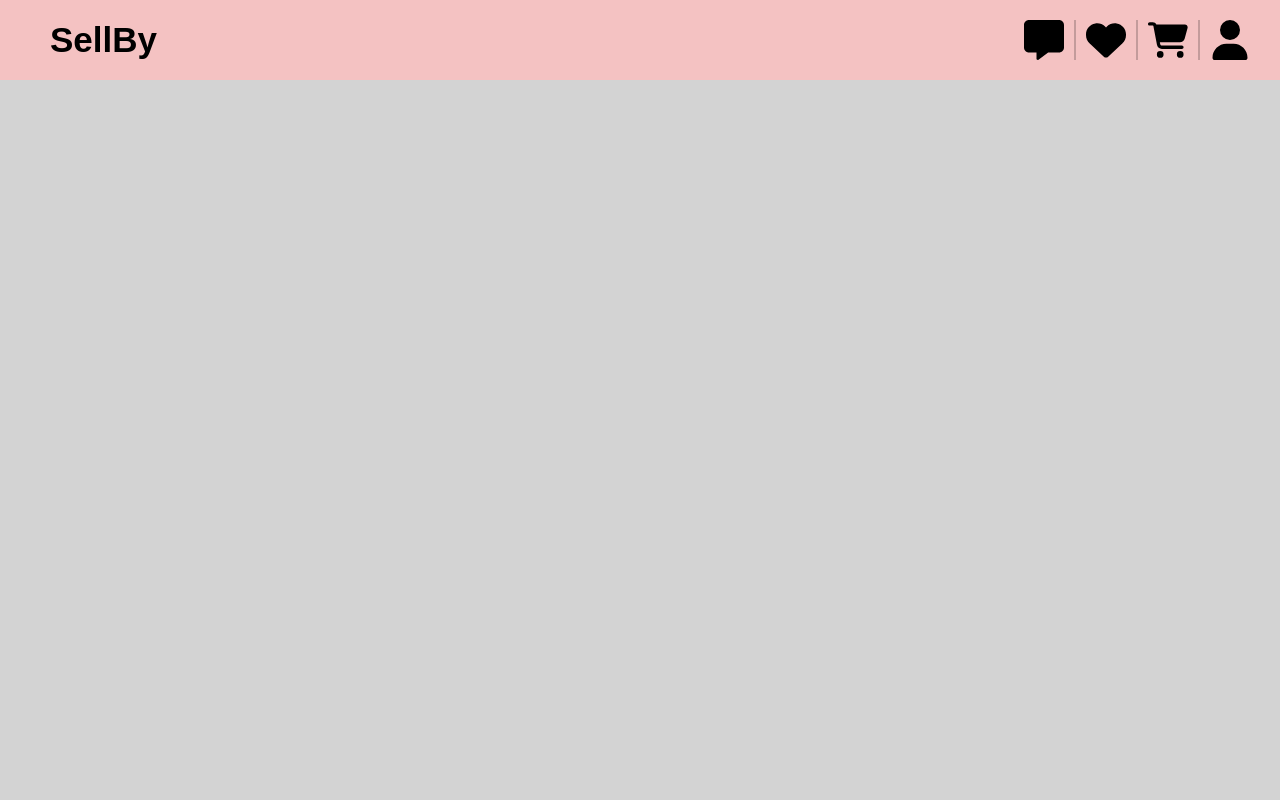
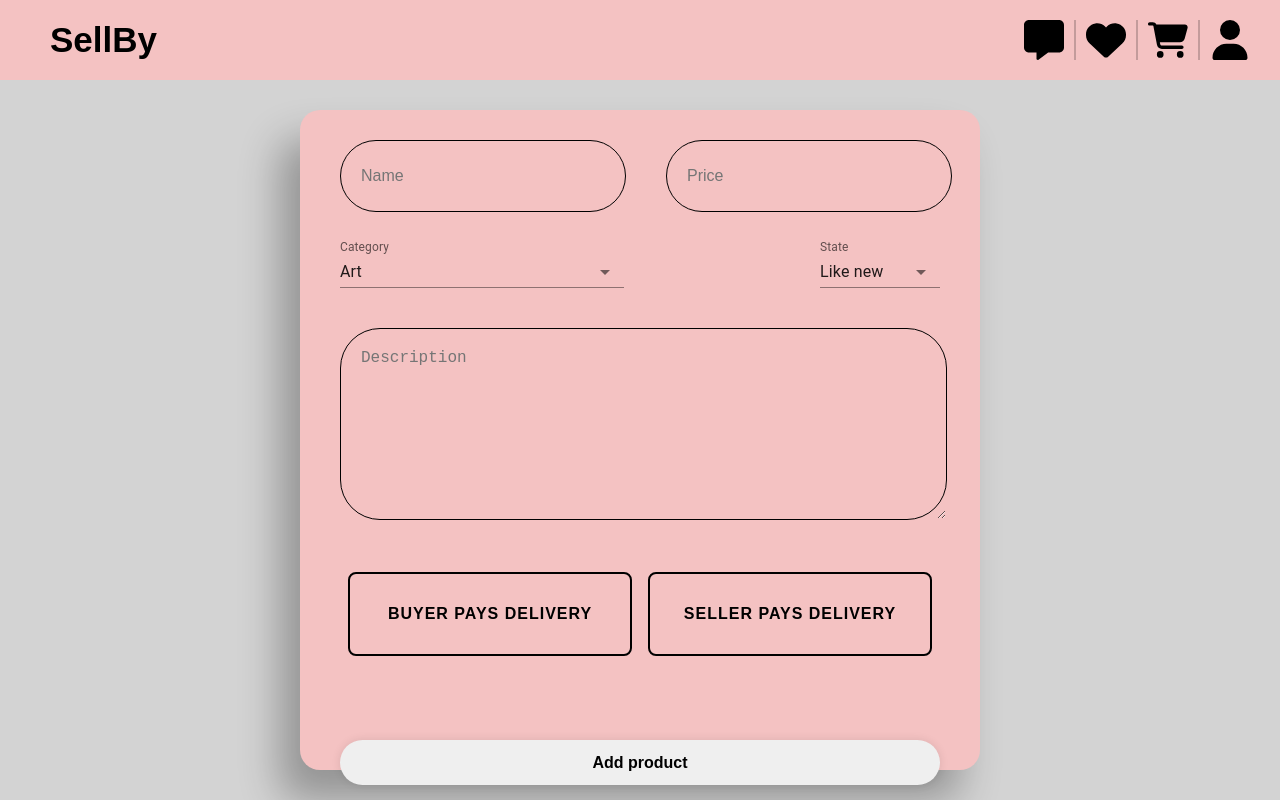
Before and after one commit to Boon40/SellBy-Front, a React (Create React App) app: page /addProduct in a window 1280 px wide. Before the commit this address had no page. Built offline with nearby package versions, Linux system fonts and the light colour scheme.

Commit message:
add product page templete

```diff
--- a/src/App.js
+++ b/src/App.js
@@ -6,6 +6,7 @@ import ProductPage from './components/product-page/ProductPage';
 import LoginPage from './components/login-page/LoginPage';
 import RegisterPage from './components/register-page/RegisterPage';
 import Header from './components/header/Header';
+import AddProductPage from './components/add-product-page/AddProductPage';
 
 function App() {
   return (
@@ -18,6 +19,7 @@ function App() {
           <Route path="/product/:id" element={<ProductPage/>} />
           <Route path="/login" element={<LoginPage/>} />
           <Route path="/register" element={<RegisterPage/>} />
+          <Route path="/addProduct" element={<AddProductPage/>}></Route>
         </Routes>
 
       </BrowserRouter>
--- /dev/null
+++ b/src/components/add-product-page/AddProductPage.css
@@ -0,0 +1,119 @@
+.page-container{
+    background: lightgray;
+    display: flex;
+    justify-content: center;
+    align-items: center;
+    min-height: 90vh;
+    flex-direction: column;
+}
+
+.main-container{
+    background-color: #F4C2C2;
+    height: 600px;
+    width: 600px;
+    border-radius: 20px;
+    padding: 30px 40px;
+    box-shadow: -20px 30px 40px rgba(0, 0, 0, 0.3);
+    display: flex;
+    flex-direction: column;
+    justify-content: space-around;
+}
+
+.small-container{
+    display: flex;
+    justify-content: space-between;
+}
+
+.small-container,
+.description-container{
+    margin-bottom: 40px;
+}
+
+.name-container input,
+.price-container input{
+    width: 80%;
+    height: 50%;
+    background: transparent;
+    border: none;
+    outline: none;
+    border: 1px solid black;
+    border-radius: 40px;
+    font-size: 16px;
+    padding: 20px 45px 20px 20px;
+    padding-left: 20px;
+}
+
+.description-container textarea{
+    width: 90%;
+    height: 150px;
+    background: transparent;
+    border: none;
+    outline: none;
+    border: 1px solid black;
+    border-radius: 40px;
+    font-size: 16px;
+    padding: 20px 45px 20px 20px;
+    padding-left: 20px;
+}
+
+.delivery-container{
+    position: relative;
+    height: 5rem;
+    width: 50%;
+    margin: 0.5rem;
+}
+
+.delivery-container input{
+    position: absolute;
+    height: 100%;
+    width: 100%;
+    margin: 0;
+    cursor: pointer;
+    z-index: 2;
+    opacity: 0;
+}
+
+.delivery-container .radio-button-title{
+    display: flex;
+    flex-direction: column;
+    align-items: center;
+    justify-content: center;
+    height: 100%;
+    border: 2px solid black;
+    border-radius: 8px;
+    transition: all 300ms ease;
+}
+
+.delivery-container label{
+    color: black;
+    font-weight: 600;
+    text-transform: uppercase;
+    letter-spacing: 1px;
+}
+
+input:checked + .radio-button-title{
+    background-color: #e91e63;
+    box-shadow: 0 0 12px #e91e63;
+}
+
+input:hover + .radio-button-title{
+    box-shadow: 0 0 12px #e91e63;
+}
+
+input:checked + .radio-button-title label{
+    color: white;
+}
+
+.submit-button{
+    width: 100%;
+    height: 45px;
+    border: none;
+    outline: none;
+    border-radius: 40px;
+    box-shadow: 0 0 10px rgba(0, 0, 0, .1);
+    cursor: pointer;
+    font-size: 16px;
+    color: black;
+    font-weight: 600;
+    margin-top: 40px;
+}
--- /dev/null
+++ b/src/components/add-product-page/AddProductPage.js
@@ -0,0 +1,100 @@
+import React from 'react';
+import axios from '../../api/axiosConfig';
+import './AddProductPage.css';
+
+import Box from '@mui/material/Box';
+import InputLabel from '@mui/material/InputLabel';
+import FormControl from '@mui/material/FormControl';
+import NativeSelect from '@mui/material/NativeSelect';
+
+
+const AddProductPage = () => {
+    return(
+        <div className="page-container">
+            <div className="main-container">
+                <form action="/addProduct" method="post">
+                    <div className="small-container">
+                        <div className="name-container">
+                            <input name="name" type="text" placeholder="Name" required/>
+                        </div>
+                        <div className="price-container">
+                            <input name="price" type="number" placeholder="Price" step="0.01" min="0" required/>
+                        </div>
+                    </div>
+                    <div className="small-container">
+                    <Box sx={{ minWidth: 120 }}>
+                        <FormControl fullWidth>
+                            <InputLabel variant="standard" htmlFor="uncontrolled-native">
+                            Category
+                            </InputLabel>
+                            <NativeSelect
+                            defaultValue={30}
+                            inputProps={{
+                                name: 'age',
+                                id: 'uncontrolled-native',
+                            }}
+                            >
+                            <option value={"Art"}>Art</option>
+                            <option value={"Baby"}>Baby</option>
+                            <option value={"Books"}>Books</option>
+                            <option value={"BusinessAndIndustrial"}>Business & Industrial</option>
+                            <option value={"CamerasAndPhotos"}>Cameras & Photos</option>
+                            <option value={"Electronics"}>Electronics</option>
+                            <option value={"ClothingShoesAndAccessories"}>Clothing, Shoes & Accessories</option>
+                            <option value={"HomeAndGarden"}>Home & Garden</option>
+                            <option value={"JewelryAndWatches"}>Jewelry & Watches</option>
+                            <option value={"MusicMusicalInstrumentsAndGear"}>Music, Musical instruments & Gear</option>
+                            <option value={"PetSupplies"}>Pet Supplies</option>
+                            <option value={"SportingGoods"}>Sporting Goods</option>
+                            <option value={"ToysAndHobbies"}>Toys & Hobbies</option>
+                            <option value={"Travel"}>Travel</option>
+                            <option value={"VideoGamesAndConsoles"}>Video Games & Consoles</option>
+                            </NativeSelect>
+                        </FormControl>
+                    </Box>
+
+                    <Box sx={{ minWidth: 120 }}>
+                        <FormControl fullWidth>
+                            <InputLabel variant="standard" htmlFor="uncontrolled-native">
+                            State
+                            </InputLabel>
+                            <NativeSelect
+                            defaultValue={30}
+                            inputProps={{
+                                name: 'age',
+                                id: 'uncontrolled-native',
+                            }}
+                            >
+                            <option value={"LIKE_NEW"}>Like new</option>
+                            <option value={"GOOD"}>Good</option>
+                            <option value={"OKAY"}>Okay</option>
+                            <option value={"BAD"}>Bad</option>
+                            </NativeSelect>
+                        </FormControl>
+                    </Box>
+                    </div>
+                    <div className="description-container">
+                        <textarea name="description" type="text" placeholder="Description" rows="4" required/>
+                    </div>
+                    <div className="small-container">
+                        <div className="delivery-container">
+                            <input name="delivery" type="radio" value=""/>
+                            <div className="radio-button-title">
+                                <label for="buyerPaysDelivery">Buyer pays delivery</label>
+                            </div>
+                        </div>
+                        <div className="delivery-container">
+                            <input name="delivery" type="radio" value=""/>
+                            <div className="radio-button-title">
+                                <label for="sellerPaysDelivery">Seller pays delivery</label>
+                            </div>
+                        </div>
+                    </div>
+                    <button type="submit" className="submit-button">Add product</button>
+                </form>
+            </div>
+        </div>
+    )
+};
+
+export default AddProductPage;
--- a/src/components/homepage/Homepage.js
+++ b/src/components/homepage/Homepage.js
@@ -33,7 +33,7 @@ const Homepage = () => {
   }, []);
 
   const topRowProducts = products.slice(0, 3);
-  const bottomRowProducts = products.slice(3);
+  const bottomRowProducts = products.slice(3, 6);
 
   return (
     <div className="homepage-box">
--- a/src/components/product-page/ProductPage.css
+++ b/src/components/product-page/ProductPage.css
@@ -15,27 +15,11 @@
     margin-top: 20px;
 }
 
-.main-image{
-    height: 100%;
-    width: 100%;
+.image{
+    height: 700px;
+    width: 670px;
 }
 
-.small-images-box{
-    width: 100%;
-    height: 10%;
-    display: flex;
-}
-
-.small-image{
-    height: 100%;
-    width: 12.5%;
-    border: 1px solid lightgray;
-}
-
-.small-image img{
-    height: 100%;
-    width: 100%;
-}
 
 /* DETAILS BOX */
 .details-box{
--- a/src/components/product-page/ProductPage.js
+++ b/src/components/product-page/ProductPage.js
@@ -6,11 +6,16 @@ import { FontAwesomeIcon } from '@fortawesome/react-fontawesome';
 import { faStar as solidStar, faStarHalfAlt as SolidHalfStar } from '@fortawesome/free-solid-svg-icons';
 import { faStar as regulerStar} from '@fortawesome/free-regular-svg-icons';
 
+import SwiperCore from "swiper";
 import { Swiper, SwiperSlide} from 'swiper/react';
 import { Navigation, Pagination} from 'swiper/modules'
 import 'swiper/css';
+import "swiper/css/navigation"
+import "swiper/css/pagination"
 //import 'swiper/css/navigation'
 //import 'swiper/css/pagination'
+
+SwiperCore.use([Navigation])
 
 const ProductDetails = () => {
 
@@ -78,19 +83,13 @@ const ProductDetails = () => {
                     loop={true}
                     navigation={{ clickable: true }}
                     pagination={{ clickable: true }}
-                    scrollbar={{ draggable: true }}
-                    onSlideChange={() => console.log('slide change')}
-                    onSwiper={(swiper) => console.log(swiper)}
+                    modules={[Pagination]}
                 >
-                    <SwiperSlide className="swiper-slide" >
-                        <img className="main-image" src={`/images/${photos[0].path}`}></img>
-                    </SwiperSlide>
-                    <SwiperSlide className="swiper-slide">
-                        <img className="main-image" src={`/images/${photos[1].path}`}></img>
-                    </SwiperSlide>
-                    <SwiperSlide className="swiper-slide">
-                        <img className="main-image" src={`/images/${photos[2].path}`}></img>
-                    </SwiperSlide>
+                    {photos.map(photo => (
+                        <SwiperSlide className="swiper-slide" key={photo.path}>
+                        <img className="image" src={`/images/${photo.path}`} alt="Error with the image" />
+                        </SwiperSlide>
+                    ))}
                 </Swiper>
             </div>
             <div className="details-box">
```
Also changed, not shown: package.json (+8 -0 lines), 1 other file (tests, documents, lock files or other folders).
